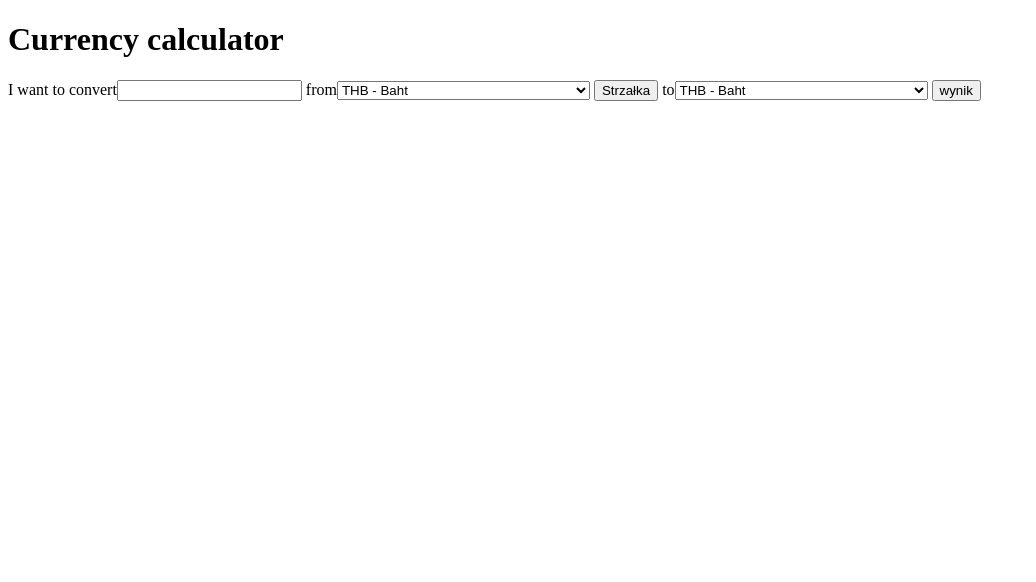
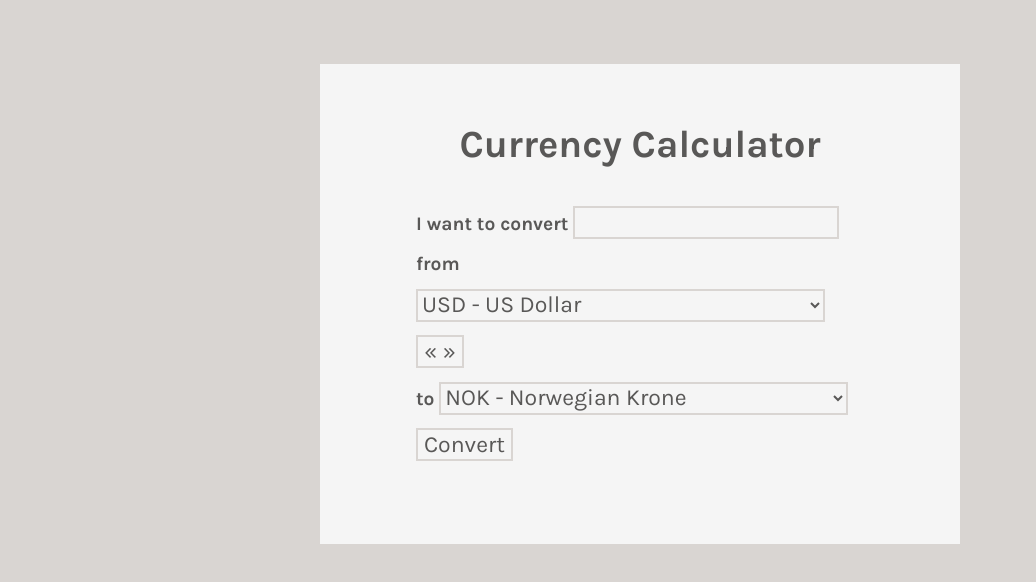
Before and after one commit to milon2000/Currency_Calculator_API_NBP, a plain HTML site: page index.htm in a window 1280 px wide. Shown: the whole page, without its empty margins (0-1036 px from the left). Drawn offline with Linux system fonts and the light colour scheme; no server answers.

Commit message:
css beautify

```diff
--- a/index.htm
+++ b/index.htm
@@ -4,17 +4,18 @@
   <meta charset="utf-8" />
   <meta name = "viewport" content="width=device-width, initial-scale=1" />
   <title>Currency calculator</title>
+  <link href="https://fonts.googleapis.com/css?family=Karla:400,700" rel="stylesheet">
   <link rel ="stylesheet" href="style.css" type="text/css" media="all" />
 </head>
 <body>
 
   <div class="main-bucket">
-    <h1>Currency calculator</h1>
     <form>
-      <label>I want to convert<input type = "number" /></label>
-      <label>from<select id ="from">
+      <h1>Currency Calculator</h1>
+      <label>I want to convert <input type = "number" /></label><br />
+      <label>from <select id ="from">
+        <option value ="USD">USD - US Dollar</option>
         <option value ="THB">THB - Baht</option>
-        <option value ="USD">USD - US Dollar</option>
         <option value ="AUD">AUD - Australian Dollar</option>
         <option value ="HKD">HKD - Hong Kong Dollar</option>
         <option value ="CAD">CAD - Canadian Dollar</option>
@@ -49,8 +50,9 @@
         <option value ="CNY">CNY - Yuan Renminbi</option>
         <option value ="XDR">XDR - SDR Int'l Monetary Fund (I.M.F.)</option>
       </select> </label>
-      <button id = "arrow" type="button">Strzałka</button>
-      <label>to<select id = "to">
+      <button id = "arrow" type="button">&laquo; &raquo;</button><br />
+      <label>to <select id = "to">
+        <option value ="NOK">NOK - Norwegian Krone</option>
         <option value ="THB">THB - Baht</option>
         <option value ="USD">USD - US Dollar</option>
         <option value ="AUD">AUD - Australian Dollar</option>
@@ -67,7 +69,6 @@
         <option value ="CZK">CZK - Czech Koruna</option>
         <option value ="DKK">DKK - Danish Krone</option>
         <option value ="ISK">ISK - Iceland Krona</option>
-        <option value ="NOK">NOK - Norwegian Krone</option>
         <option value ="SEK">SEK - Swedish Krona</option>
         <option value ="HRK">HRK - Kuna</option>
         <option value ="RON">RON - Romanian Leu</option>
@@ -87,10 +88,10 @@
         <option value ="CNY">CNY - Yuan Renminbi</option>
         <option value ="XDR">XDR - SDR Int'l Monetary Fund (I.M.F.)</option>
       </select></label>
-      <button id = "out" type="button">wynik</button>
+      <button id = "out" type="button">Convert</button><br />
       <label><output name ="result">
+      </output></label>
 
-      </output></label>
 
     </form>
   </div><!--.main-bucket-->
--- a/style.css
+++ b/style.css
@@ -0,0 +1,64 @@
+body {
+  margin: 0;
+  padding: 0;
+  background: #d9d5d2;
+  box-sizing: border-box;
+  font-family: 'Karla', sans-serif;
+  font-weight: bold;
+  color: #595857;
+  font-size: 1.2em;
+}
+input, textarea, select, button  {
+  font-family: 'Karla', sans-serif;
+  color: #595857;
+  font-size: 1.2em;
+}
+
+.main-bucket {
+  background: #f5f5f5;
+  width: 50%;
+  height: 60vh;
+  margin: 0 auto;
+}
+
+form {
+  margin: 10%;
+  padding: 5%;
+}
+
+input[type=number], select {
+  background-color: #f5f5f5;
+  border: 0.1em solid #d9d5d2;
+  color: #595857;
+  margin-top: 3%;
+  margin-bottom: 3%;
+  font-size: 1.2em;
+}
+
+h1{
+  text-align: center;
+}
+
+output {
+  font-size: 1.2em;
+}
+
+button {
+  background-color: #f5f5f5;
+  border: 0.1em solid #d9d5d2;
+  font-family: 'Karla', sans-serif;
+  color: #595857;
+  font-size: 1.2em;
+}
+
+@media screen and (max-width: 1010px) {
+  body, input[type=number], select, button {
+    font-size: 1.1em;
+  }
+  form {
+    margin: 6%;
+  }
+  input[type=number], select {
+    width: 70%;
+  }
+}
```
Also changed, not shown: main.js (line endings or trailing spaces).
